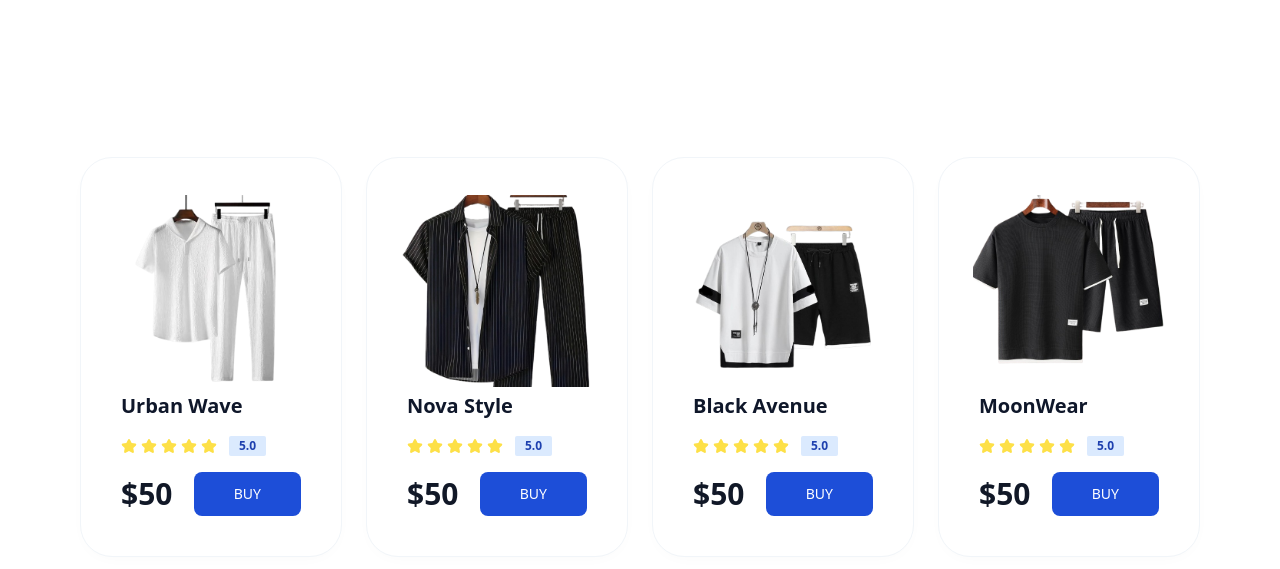
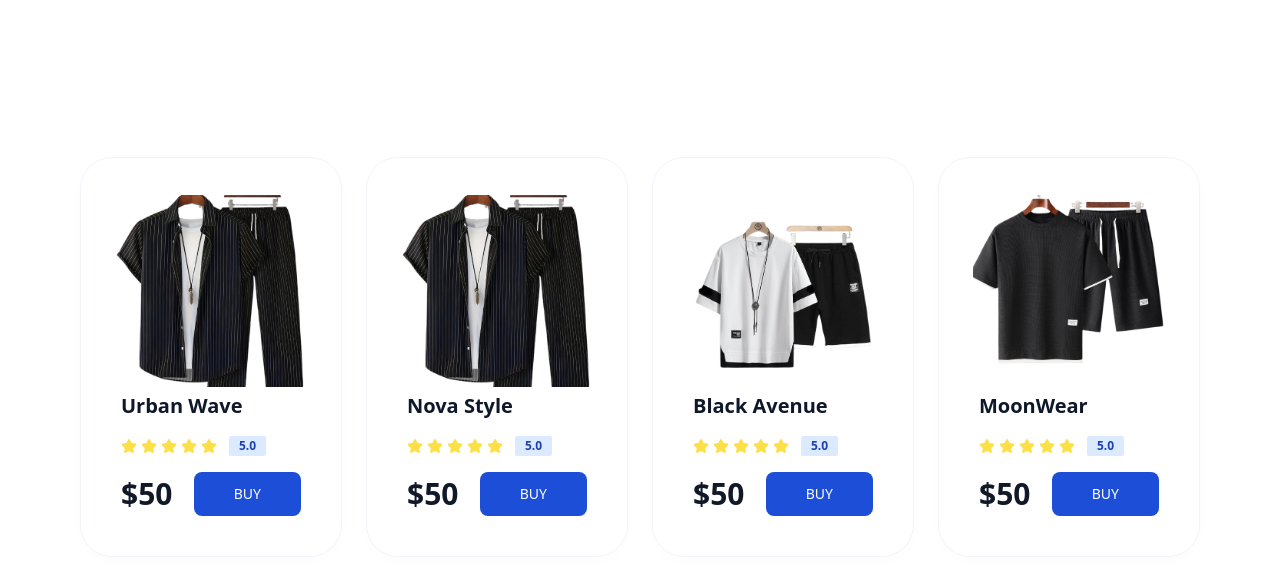
Before and after one commit to eceaqr-cell/stop-clicking-code, a website: page html/Product.html in a window 1280 px wide. Shown: the part 231-800 px from the top of the page. Drawn offline with nearby package versions, Linux system fonts and the light colour scheme.

Commit message:
update:master

```diff
--- a/html/Product.html
+++ b/html/Product.html
@@ -170,7 +170,7 @@
                         <div class="absolute inset-x-0 top-0 h-2/3 flex items-center justify-center overflow-hidden">
                             <!-- Icon floating top left -->
                             <div class="relative w-48 h-50 perspective-1000">
-                                <a href=""><img src="../img/1.png" alt=""></a>
+                                <img src="../img/2.png" alt="">
 
 
                             </div>
```
